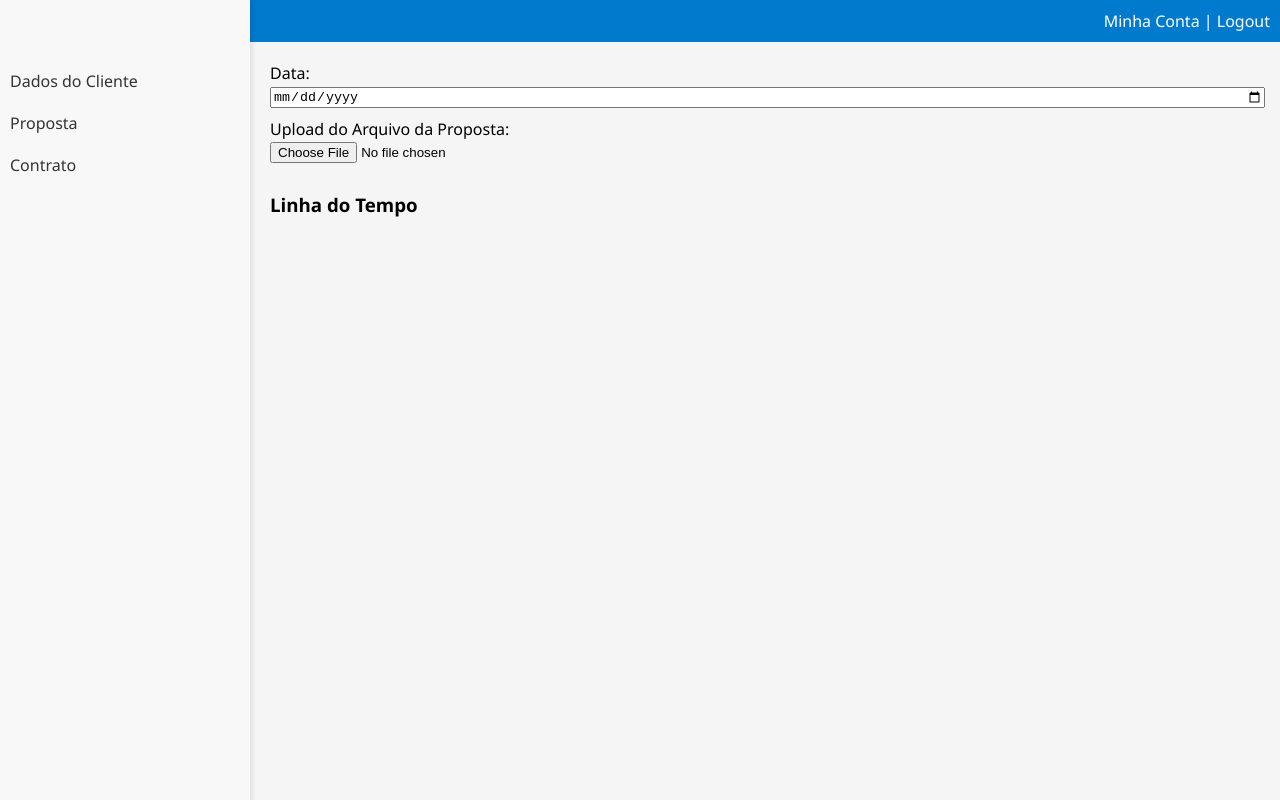
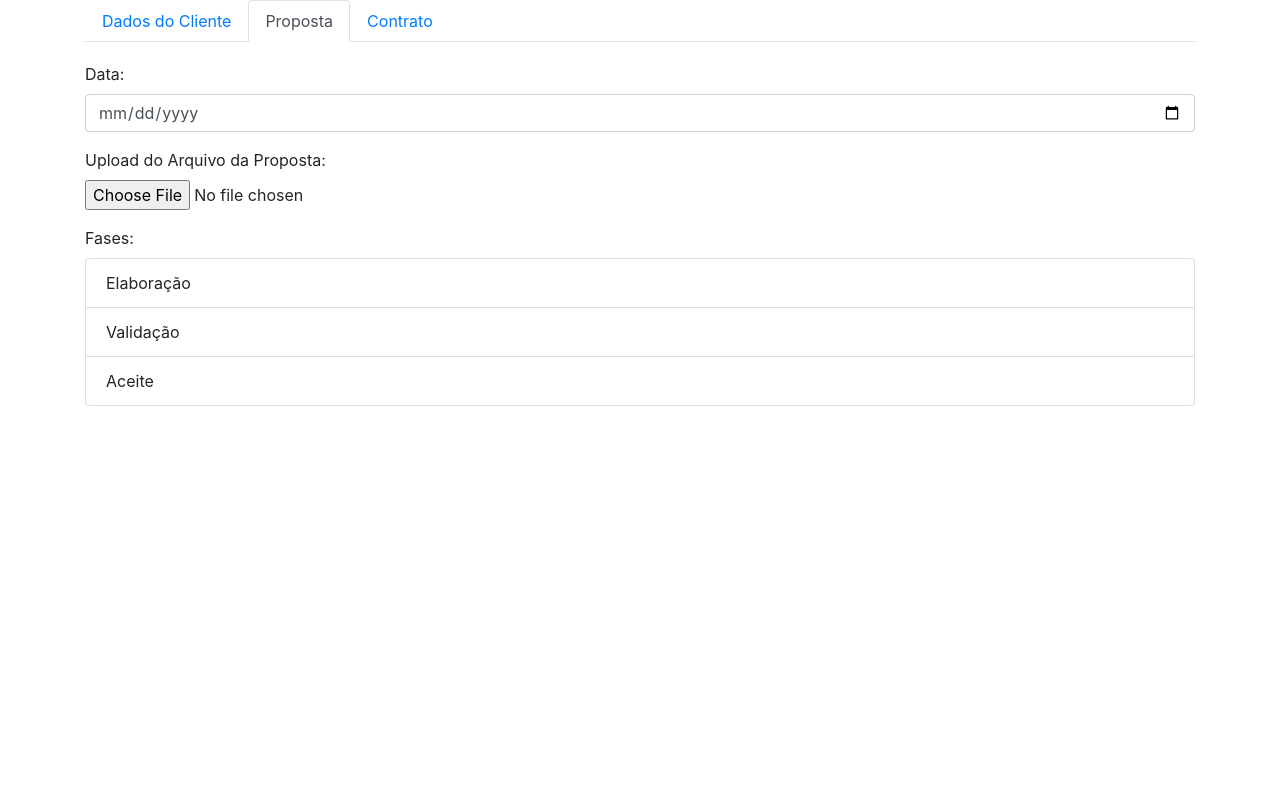
Before and after one commit to czanata/fujioka, a plain HTML site: page preCadastro.html in a window 1280 px wide. Both pictures are taken after a click on the link "Proposta". Drawn offline with nearby package versions, Linux system fonts and the light colour scheme.

Commit message:
Add files via upload

```diff
--- a/preCadastro.html
+++ b/preCadastro.html
@@ -3,126 +3,120 @@
 <head>
   <meta charset="UTF-8">
   <meta name="viewport" content="width=device-width, initial-scale=1.0">
-  <title>SAP UI5 Style</title>
+  <title>Página com Abas</title>
+  <!-- Adicionando o Bootstrap CSS -->
+  <link rel="stylesheet" href="https://stackpath.bootstrapcdn.com/bootstrap/4.5.0/css/bootstrap.min.css">
   <style>
-    body {
-      font-family: 'Segoe UI', Tahoma, Geneva, Verdana, sans-serif;
-      margin: 0;
-      padding: 0;
-      background-color: #f5f5f5;
-    }
-
-    header {
-      background-color: #007acc;
-      color: #fff;
-      padding: 10px;
-      text-align: right;
-    }
-
-    nav {
-      width: 250px;
-      background-color: #f8f8f8;
-      height: 100vh;
-      position: fixed;
-      left: 0;
-      top: 0;
-      overflow-y: auto;
-      padding-top: 60px;
-      box-shadow: 2px 0 5px rgba(0, 0, 0, 0.1);
-    }
-
-    nav a {
-      display: block;
-      padding: 10px;
-      text-decoration: none;
-      color: #333;
-    }
-
-    nav a:hover {
-      background-color: #ddd;
-    }
-
-    .content {
-      margin-left: 250px;
-      padding: 20px;
-    }
-
+    /* Adicione estilos personalizados aqui, se necessário */
     .tab-content {
-      display: none;
-    }
-
-    .active {
-      display: block;
-    }
-
-    /* SAP UI5 Style */
-    .sapUiTextField {
-      width: 100%;
-      margin-bottom: 10px;
-    }
-
-    .sapUiTimeline {
-      width: 100%;
       margin-top: 20px;
     }
   </style>
 </head>
 <body>
-  <header>
-    <span>Minha Conta</span> | <span>Logout</span>
-  </header>
 
-  <nav>
-    <a href="#" onclick="openTab('DadosCliente')">Dados do Cliente</a>
-    <a href="#" onclick="openTab('Proposta')">Proposta</a>
-    <a href="#" onclick="openTab('Contrato')">Contrato</a>
-  </nav>
+<div class="container">
+  <ul class="nav nav-tabs" id="myTabs">
+    <li class="nav-item">
+      <a class="nav-link active" id="dados-tab" data-toggle="tab" href="#dados">Dados do Cliente</a>
+    </li>
+    <li class="nav-item">
+      <a class="nav-link" id="proposta-tab" data-toggle="tab" href="#proposta">Proposta</a>
+    </li>
+    <li class="nav-item">
+      <a class="nav-link" id="contrato-tab" data-toggle="tab" href="#contrato">Contrato</a>
+    </li>
+  </ul>
 
-  <div class="content">
-    <div id="DadosCliente" class="tab-content active">
-      <label for="nome">Nome:</label>
-      <input class="sapUiTextField" type="text" id="nome">
-
-      <label for="sobrenome">Sobrenome:</label>
-      <input class="sapUiTextField" type="text" id="sobrenome">
-
-      <!-- Adicione os outros campos conforme necessário -->
-
-      <h3>Linha do Tempo</h3>
-      <div class="sapUiTimeline">
-        <!-- Adicione a linha do tempo aqui -->
-      </div>
+  <div class="tab-content">
+    <!-- Aba Dados do Cliente -->
+    <div class="tab-pane fade show active" id="dados">
+      <form>
+        <div class="form-group">
+          <label for="nome">Nome:</label>
+          <input type="text" class="form-control" id="nome">
+        </div>
+        <div class="form-group">
+          <label for="sobrenome">Sobrenome:</label>
+          <input type="text" class="form-control" id="sobrenome">
+        </div>
+        <div class="form-group">
+          <label for="cpfCnpj">CPF/CNPJ:</label>
+          <input type="text" class="form-control" id="cpfCnpj">
+        </div>
+        <div class="form-group">
+          <label for="telefone">Telefone:</label>
+          <input type="tel" class="form-control" id="telefone">
+        </div>
+        <div class="form-group">
+          <label for="email">E-mail:</label>
+          <input type="email" class="form-control" id="email">
+        </div>
+        <div class="form-group">
+          <label for="descricao">Descrição:</label>
+          <textarea class="form-control" id="descricao"></textarea>
+        </div>
+        <div class="form-group">
+          <label for="situacao">Situação:</label>
+          <input type="text" class="form-control" id="situacao">
+        </div>
+        <div class="form-group">
+          <label for="responsavel">Responsável pelo cadastro:</label>
+          <input type="text" class="form-control" id="responsavel">
+        </div>
+      </form>
     </div>
 
-    <div id="Proposta" class="tab-content">
-      <label for="dataProposta">Data:</label>
-      <input class="sapUiTextField" type="date" id="dataProposta">
-
-      <label for="uploadProposta">Upload do Arquivo da Proposta:</label>
-      <input class="sapUiTextField" type="file" id="uploadProposta">
-
-      <h3>Linha do Tempo</h3>
-      <div class="sapUiTimeline">
-        <!-- Adicione a linha do tempo aqui -->
-      </div>
+    <!-- Aba Proposta -->
+    <div class="tab-pane fade" id="proposta">
+      <form>
+        <div class="form-group">
+          <label for="dataProposta">Data:</label>
+          <input type="date" class="form-control" id="dataProposta">
+        </div>
+        <div class="form-group">
+          <label for="uploadProposta">Upload do Arquivo da Proposta:</label>
+          <input type="file" class="form-control-file" id="uploadProposta">
+        </div>
+        <div class="form-group">
+          <label for="fasesProposta">Fases:</label>
+          <ul class="list-group">
+            <li class="list-group-item">Elaboração</li>
+            <li class="list-group-item">Validação</li>
+            <li class="list-group-item">Aceite</li>
+          </ul>
+        </div>
+      </form>
     </div>
 
-    <div id="Contrato" class="tab-content">
-      <!-- Campos semelhantes aos de Proposta -->
+    <!-- Aba Contrato -->
+    <div class="tab-pane fade" id="contrato">
+      <form>
+        <div class="form-group">
+            <label for="dataProposta">Data:</label>
+            <input type="date" class="form-control" id="dataProposta">
+          </div>
+          <div class="form-group">
+            <label for="uploadProposta">Upload do Arquivo da Proposta:</label>
+            <input type="file" class="form-control-file" id="uploadProposta">
+          </div>
+          <div class="form-group">
+            <label for="fasesProposta">Fases:</label>
+            <ul class="list-group">
+              <li class="list-group-item">Elaboração</li>
+              <li class="list-group-item">Validação</li>
+              <li class="list-group-item">Aceite</li>
+            </ul>
+          </div>
+      </form>
     </div>
   </div>
+</div>
 
-  <script>
-    function openTab(tabId) {
-      // Esconde todas as abas
-      var tabs = document.getElementsByClassName('tab-content');
-      for (var i = 0; i < tabs.length; i++) {
-        tabs[i].classList.remove('active');
-      }
+<!-- Adicionando o Bootstrap JS e jQuery -->
+<script src="https://code.jquery.com/jquery-3.5.1.slim.min.js"></script>
+<script src="https://cdn.jsdelivr.net/npm/@popperjs/core@2.0.7/dist/umd/popper.min.js"></script>
+<script src="https://stackpath.bootstrapcdn.com/bootstrap/4.5.0/js/bootstrap.min.js"></script>
 
-      // Mostra a aba selecionada
-      document.getElementById(tabId).classList.add('active');
-    }
-  </script>
 </body>
 </html>
```
